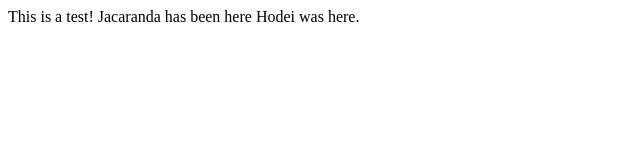
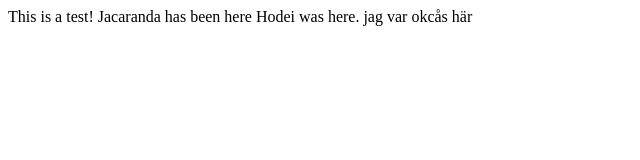
Before and after one commit to JacarandaP/test, a plain HTML site: page test.html in a window 1280 px wide. Shown: the whole page, without its empty margins (0-640 px from the left). Drawn offline with Linux system fonts and the light colour scheme.

Commit message:
Update test.html

```diff
--- a/test.html
+++ b/test.html
@@ -9,5 +9,6 @@
 <body>
     This is a test! Jacaranda has been here
     Hodei was here.
+    jag var okcås här
 </body>
 </html>
```
